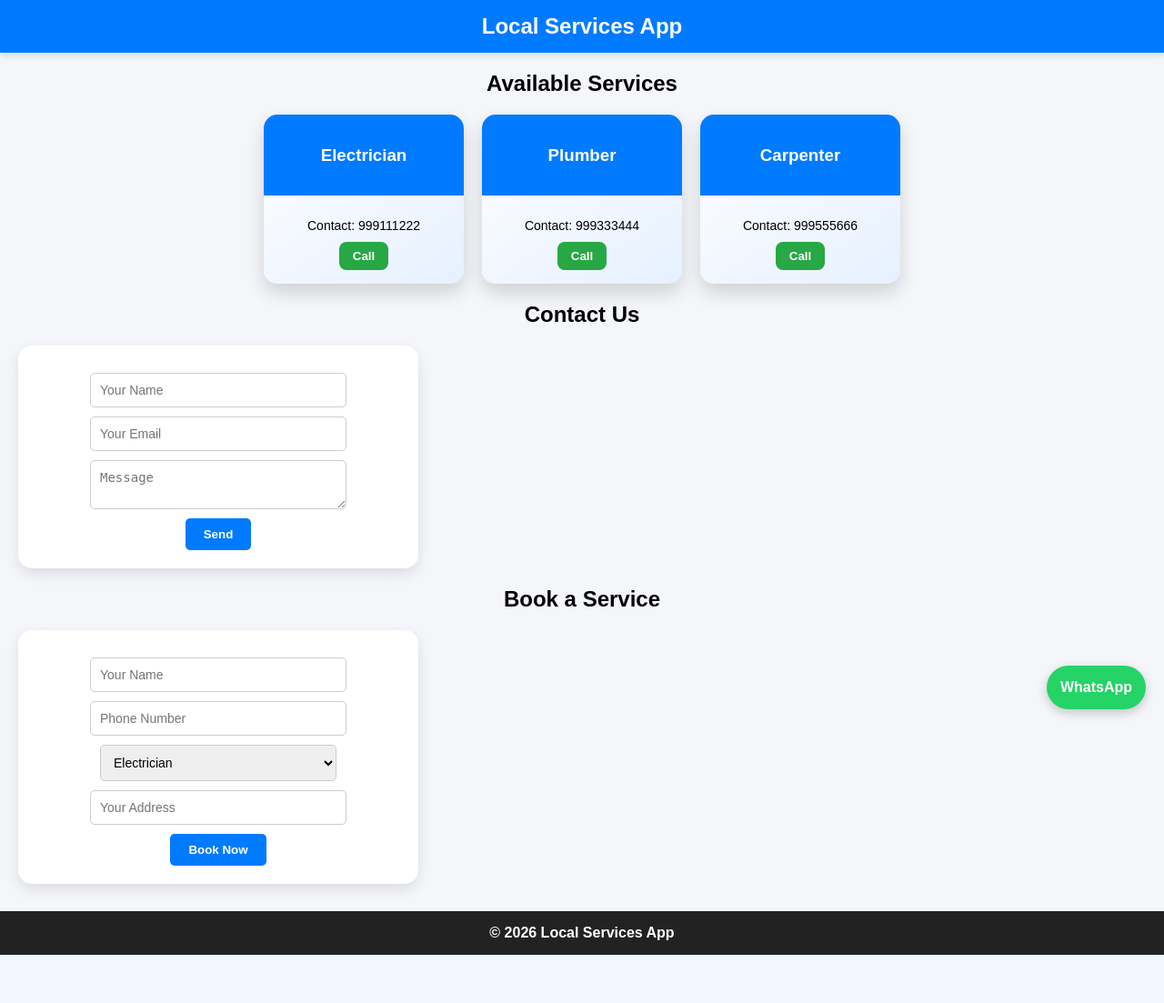
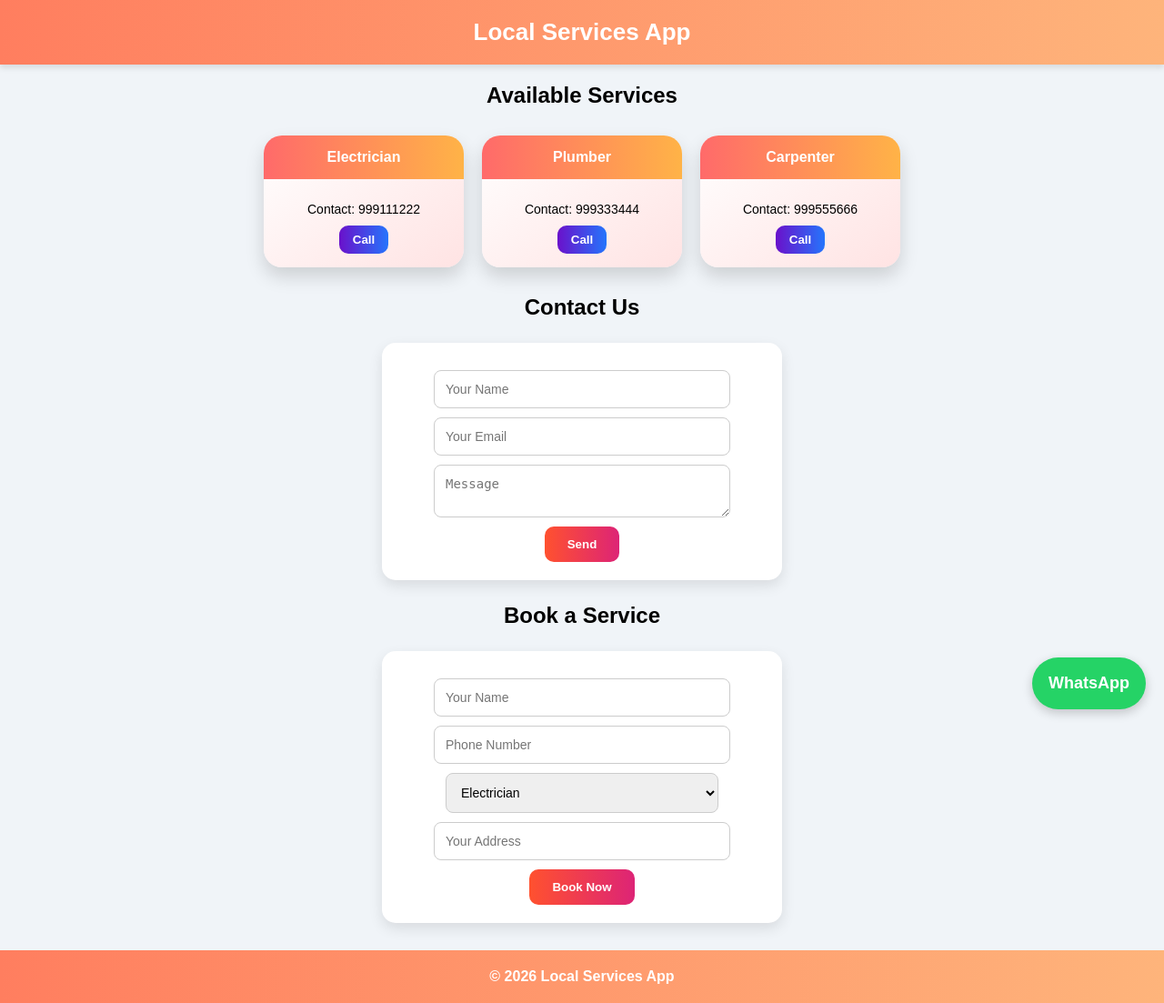
Before and after one commit to RizwanMansori/LocalServicesApp, a Flask app: page / in a window 1280 px wide. Shown: the whole page at 91% size. Before the commit the page ends 1050 px from the top, so only its background shows below. Run offline with Flask 3, Linux system fonts and the light colour scheme.

Commit message:
Update index.html

```diff
--- a/templates/index.html
+++ b/templates/index.html
@@ -4,132 +4,18 @@
 <meta charset="UTF-8">
 <title>Local Services App</title>
 <link rel="stylesheet" href="{{ url_for('static', filename='style.css') }}">
-<style>
-body{
-    font-family: Arial, sans-serif;
-    margin:0;
-    background:#f4f6f9;
-    text-align:center;
-}
-
-header{
-    background:#007BFF;
-    color:white;
-    padding:15px;
-    font-size:24px;
-}
-
-.services{
-    display:flex;
-    flex-wrap:wrap;
-    justify-content:center;
-    gap:20px;
-    margin:20px 0;
-}
-
-.card{
-    background: linear-gradient(145deg, #ffffff, #e6f0ff);
-    border-radius: 15px;
-    box-shadow: 0 10px 20px rgba(0,0,0,0.15);
-    width: 220px;
-    overflow: hidden;
-    transition: transform 0.3s, box-shadow 0.3s;
-}
-
-.card:hover{
-    transform: translateY(-5px);
-    box-shadow: 0 15px 25px rgba(0,0,0,0.25);
-}
-
-.card-header{
-    background:#007BFF;
-    color:white;
-    padding:15px;
-    text-align:center;
-}
-
-.card-body{
-    padding:15px;
-    text-align:center;
-}
-
-.card-body p{
-    margin:10px 0;
-    font-size:14px;
-}
-
-.card-body button{
-    padding:8px 15px;
-    border:none;
-    border-radius:8px;
-    background:#28a745;
-    color:white;
-    cursor:pointer;
-    font-weight:bold;
-    transition: background 0.3s;
-}
-
-.card-body button:hover{
-    background:#218838;
-}
-
-form{
-    margin:20px;
-}
-
-input, textarea, select{
-    display:block;
-    margin:10px auto;
-    padding:10px;
-    width:260px;
-    border-radius:5px;
-    border:1px solid #ccc;
-}
-
-button.submit-btn{
-    padding:10px 20px;
-    background:#007BFF;
-    color:white;
-    border:none;
-    border-radius:5px;
-    cursor:pointer;
-}
-
-button.submit-btn:hover{
-    background:#0056b3;
-}
-
-.whatsapp{
-    position:fixed;
-    bottom:20px;
-    right:20px;
-    background:#25D366;
-    color:white;
-    padding:15px;
-    border-radius:50px;
-    text-decoration:none;
-    font-weight:bold;
-    font-size:16px;
-}
-
-footer{
-    background:#222;
-    color:white;
-    padding:15px;
-    margin-top:30px;
-}
-</style>
 </head>
 <body>
-<header>Local Services App</header>
+
+<header>
+  Local Services App
+</header>
 
 <h2>Available Services</h2>
 <div class="services">
 {% for service in services %}
   <div class="card">
-    <div class="card-header">
-      <h3>{{ service.name }}</h3>
-    </div>
+    <div class="card-header">{{ service.name }}</div>
     <div class="card-body">
       <p>Contact: {{ service.contact }}</p>
       <button onclick="window.location.href='tel:{{ service.contact }}'">Call</button>
@@ -140,7 +26,7 @@ footer{
 
 <h2>Contact Us</h2>
 {% if success %}
-<p style="color:green;font-weight:bold;">Your message has been sent!</p>
+  <p style="color:green; font-weight:bold;">Your message has been sent!</p>
 {% endif %}
 <form method="post" action="/contact">
   <input type="text" name="name" placeholder="Your Name" required>
@@ -150,10 +36,13 @@ footer{
 </form>
 
 <h2>Book a Service</h2>
+{% if booking_success %}
+  <p style="color:green; font-weight:bold;">Your booking has been received!</p>
+{% endif %}
 <form method="post" action="/booking">
   <input type="text" name="name" placeholder="Your Name" required>
   <input type="tel" name="phone" placeholder="Phone Number" required>
-    <select name="service">
+  <select name="service" required>
     <option>Electrician</option>
     <option>Plumber</option>
     <option>Carpenter</option>
@@ -163,8 +52,13 @@ footer{
   <button type="submit" class="submit-btn">Book Now</button>
 </form>
 
-<a href="https://wa.me/919193626374" class="whatsapp" target="_blank">WhatsApp</a>
+<a href="https://wa.me/919193626374" class="whatsapp" target="_blank">
+WhatsApp
+</a>
 
-<footer>© 2026 Local Services App</footer>
+<footer>
+© 2026 Local Services App
+</footer>
+
 </body>
 </html>
```
Lines whose indentation alone changed are shown as unchanged.
